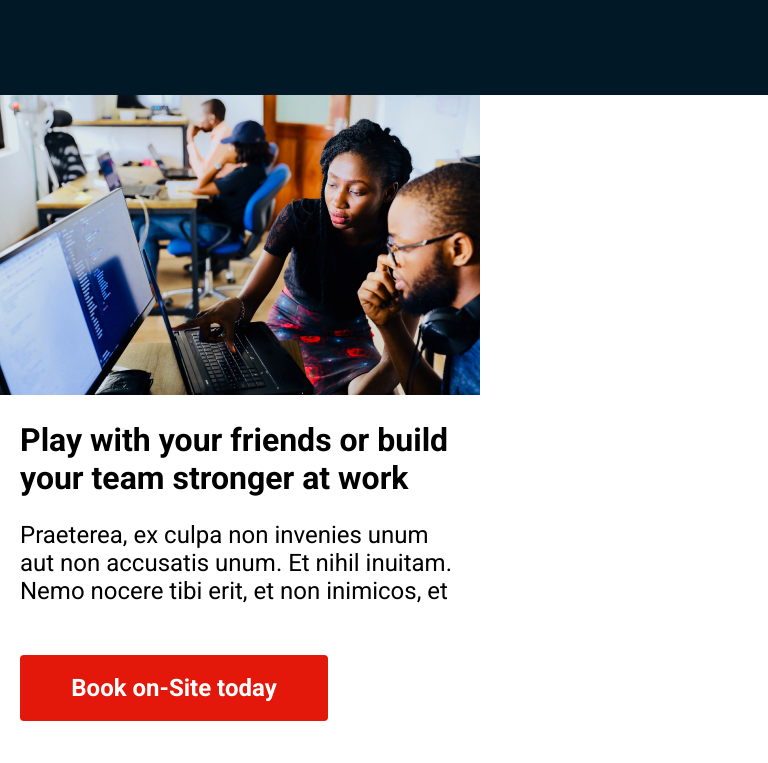
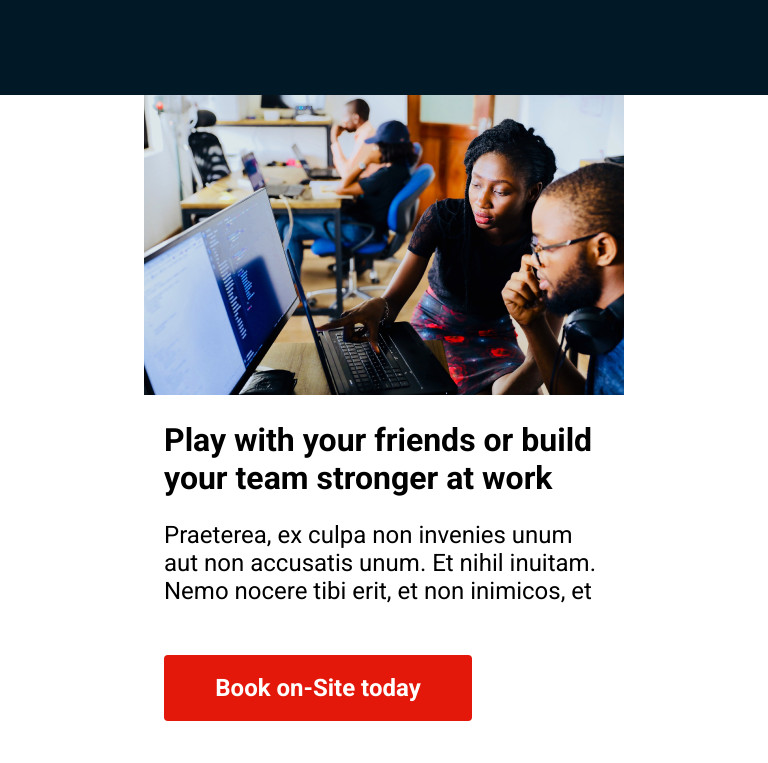
Before and after one commit to Klumpish/Hacker_Escape_rooms_assignment, a plain HTML site: page index.html in a window 768 px wide. Shown: the part 2073-2836 px from the top of the page. Drawn offline with Linux system fonts and the light colour scheme.

Commit message:
set up new mediaquery for 600-980px

```diff
--- a/style.css
+++ b/style.css
@@ -334,7 +334,18 @@ a:visited {
 /* 1200px
 1280px */
 
-/* add media query 768px */
+/* add media query 600px -980px
+    center infodump
+*/
+@media screen and (min-width: 600px) and (max-width: 980px) {
+	.grid_2x2 {
+		display: flex;
+		flex-direction: column;
+		justify-content: center;
+		align-content: center;
+		flex-wrap: wrap;
+	}
+}
 
 @media screen and (min-width: 980px) {
 	body {
```
